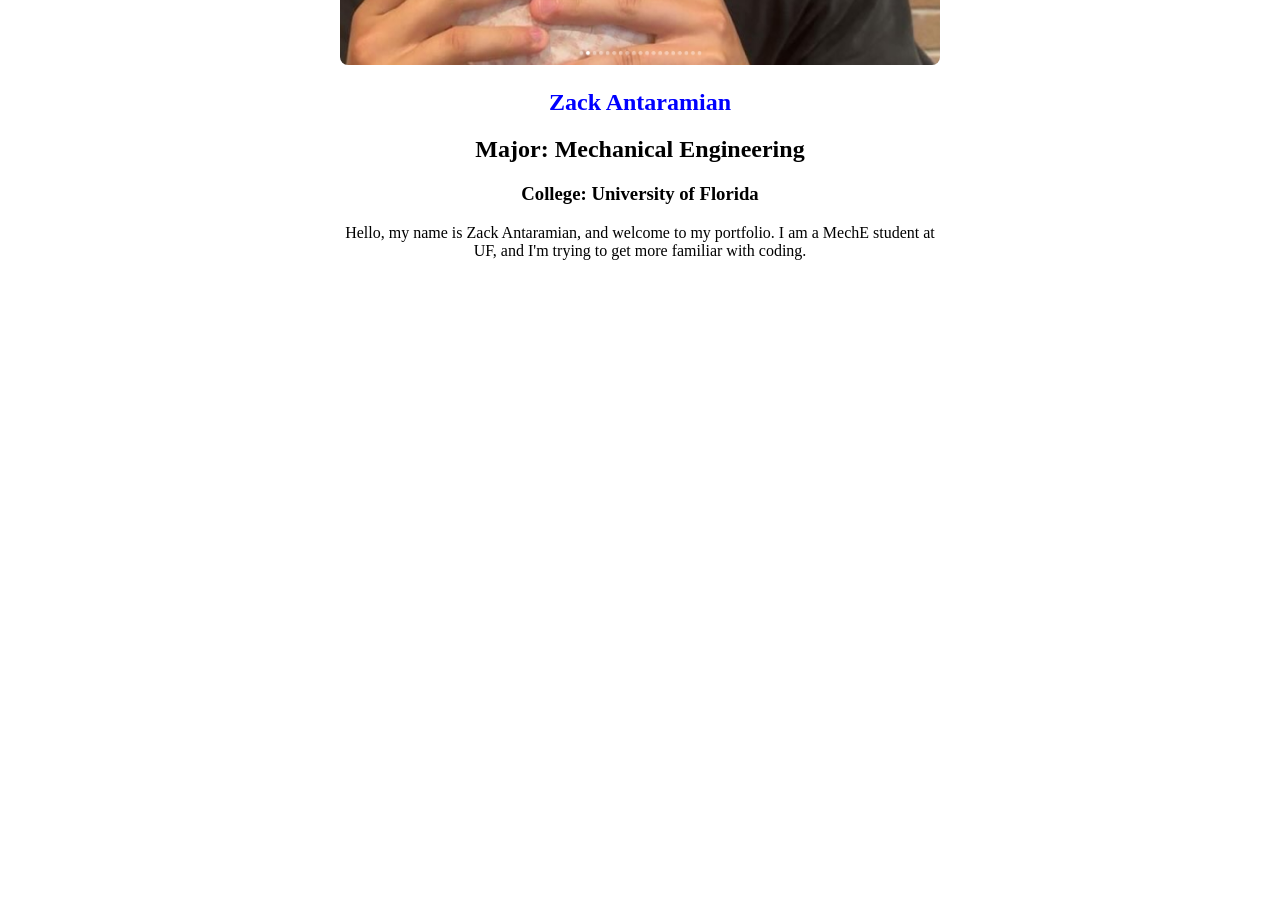
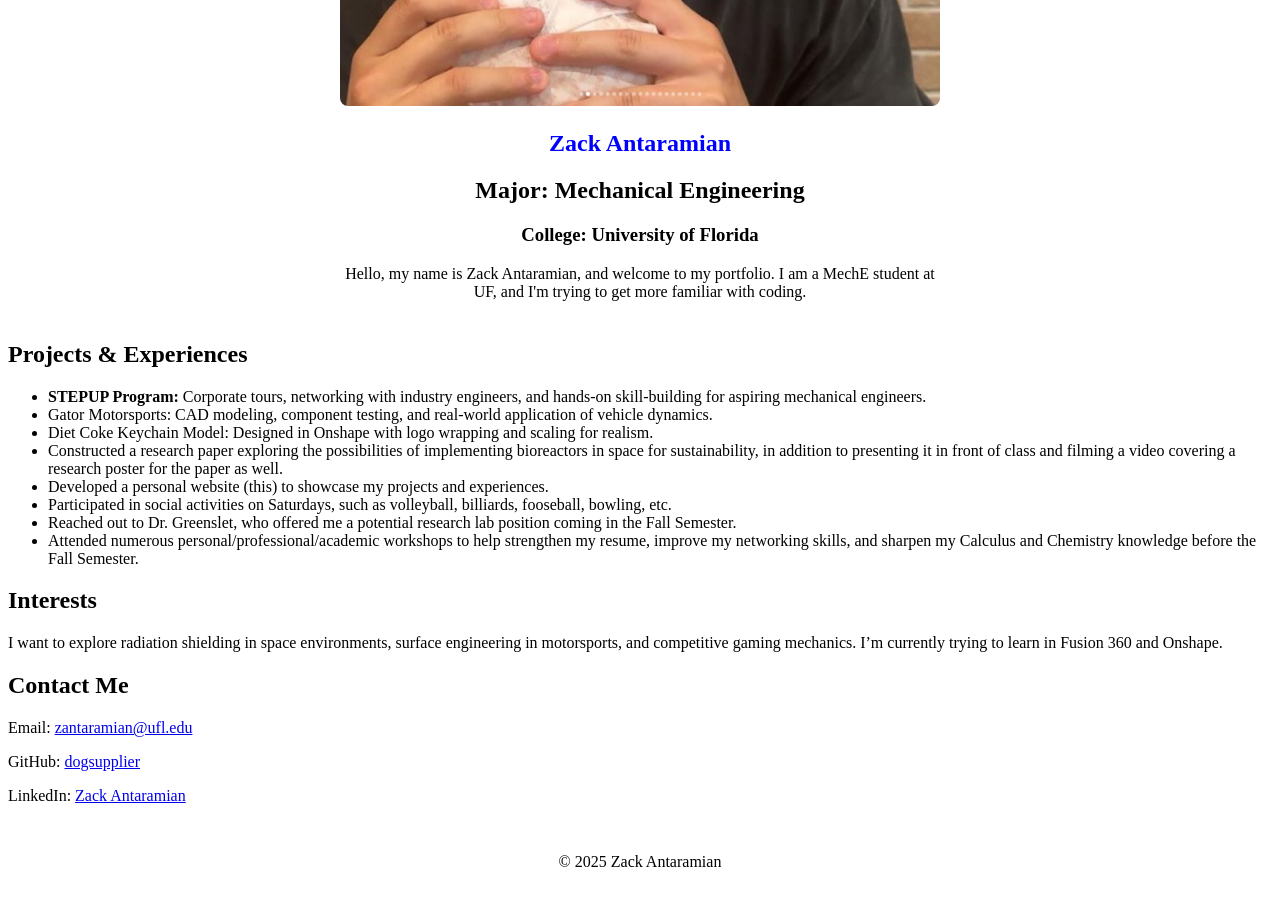
Before and after one commit to dogsupplier/dogsupplier.github.io, a plain HTML site: page index.html in a window 1280 px wide. Shown: the part 529-1436 px from the top of the page. Before the commit the page ends 829 px from the top, so only its background shows below. Drawn offline with Linux system fonts and the light colour scheme.

Commit message:
Update index.html with new content

```diff
--- a/index.html
+++ b/index.html
@@ -8,12 +8,11 @@
     <meta charset="UTF-8">
     <meta name="viewport" content="width=device-width", initial-scale=1.0>
 
-</head>
-<body>
+  <header>
+    <section id="header" style="max-width: 1200px; margin: 40px auto; text-align: center;">
+        <h1>Welcome to my Portfolio!</h1>
+  </header>
 
-    Hello, World!
-
-    </body>
 </html>
 </head>
 <body>
@@ -26,5 +25,38 @@
         <p>Hello, my name is Zack Antaramian, and welcome to my portfolio. I am a MechE student at UF, and I'm trying to get more familiar with coding.</p>
 
     </section>
+     <section id="experiences">
+      <h2>Projects & Experiences</h2>
+      <ul>
+        <li><strong>STEPUP Program:</strong> Corporate tours, networking with industry engineers, and hands-on skill-building for aspiring mechanical engineers.</li>
+        <li>Gator Motorsports: CAD modeling, component testing, and real-world application of vehicle dynamics.</li>
+        <li>Diet Coke Keychain Model: Designed in Onshape with logo wrapping and scaling for realism.</li>
+        <li>Constructed a research paper exploring the possibilities of implementing bioreactors in space for sustainability, in addition to presenting it in front of class and filming a video covering a research poster for the paper as well.</li>
+        <li>Developed a personal website (this) to showcase my projects and experiences.</li>
+        <li>Participated in social activities on Saturdays, such as volleyball, billiards, fooseball, bowling, etc.</li>
+        <li>Reached out to Dr. Greenslet, who offered me a potential research lab position coming in the Fall Semester.</li>
+        <li>Attended numerous personal/professional/academic workshops to help strengthen my resume, improve my networking skills, and sharpen my Calculus and Chemistry knowledge before the Fall Semester.</li>
+      </ul>
+    </section>
+
+    <section id="interests">
+      <h2>Interests</h2>
+      <p>I want to explore radiation shielding in space environments, surface engineering in motorsports, and competitive gaming mechanics. I’m currently trying to learn in Fusion 360 and Onshape.</p>
+    </section>
+
+    <section id="contact">
+      <h2>Contact Me</h2>
+      <p>Email: <a href="mailto:zantaramian@ufl.edu">zantaramian@ufl.edu</a></p>
+      <p>GitHub: <a href="https://github.com/dogsupplier" target="_blank">dogsupplier</a></p>
+      <p>LinkedIn: <a href="https://www.linkedin.com/in/zackantaramian" target="_blank">Zack Antaramian</a></p>
+    </section>
+  </main>
+
+  <footer style="text-align: center; padding: 1rem;">
+    <p>© 2025 Zack Antaramian</p>
+  </footer>
+
+
+
 </body>
 </html>
```
